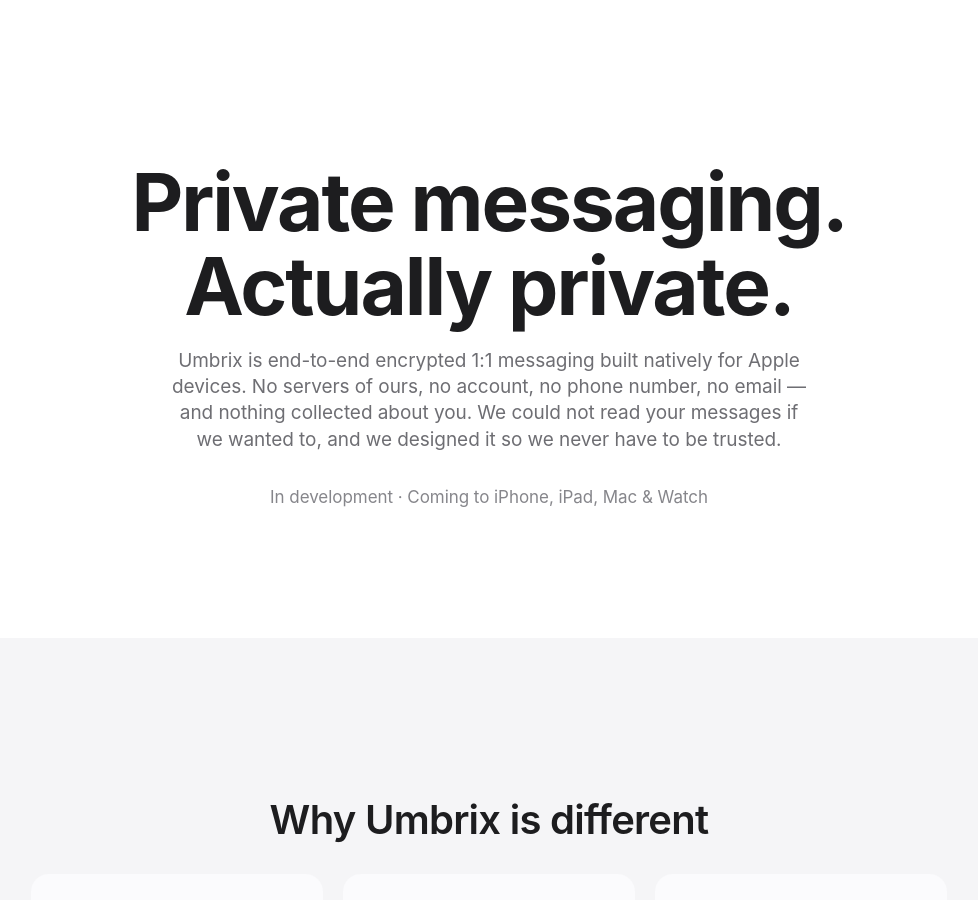
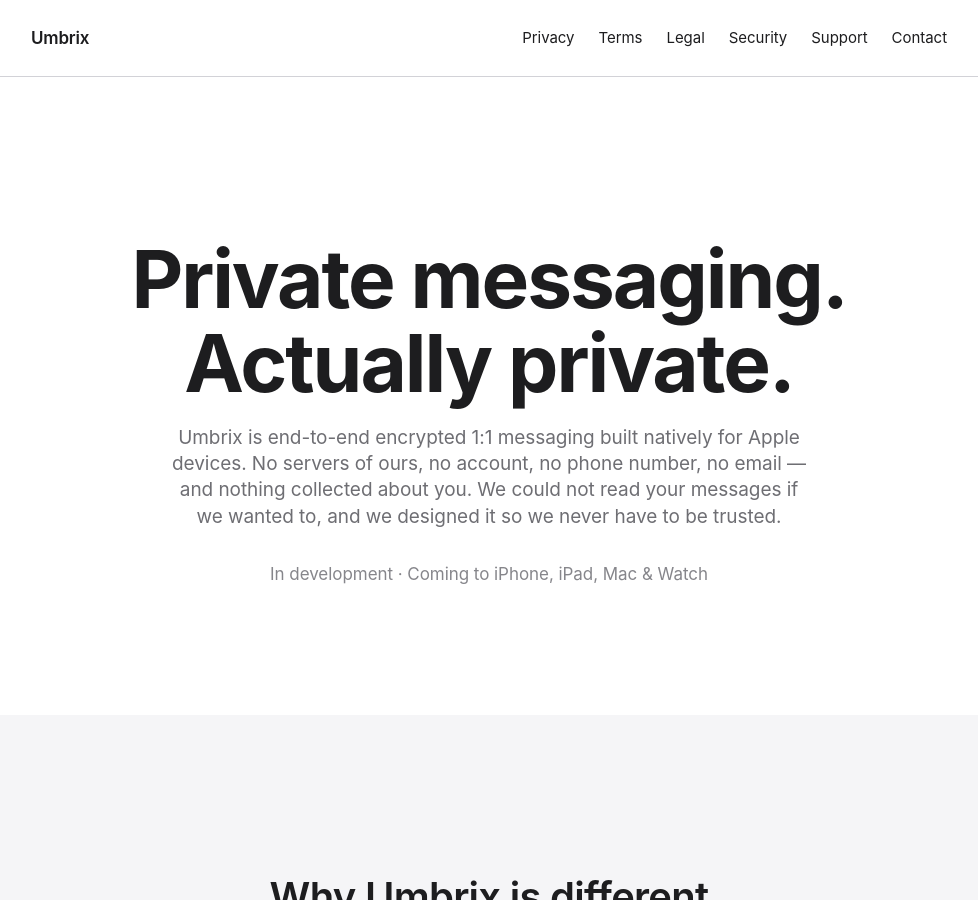
Before and after one commit to KhassinX/Umbrix-web, a Jekyll site: the page built from index.html, in a window 1280 px wide and 900 px high. Shown: the whole window, without its empty margins (151-1129 px from the left). Built offline with Jekyll 4.4.1, drawn with Linux system fonts in a browser that asks for light colours.

Commit message:
fix(web): header con wordmark hacia el home en todas las paginas
El markup del header faltaba pese a que primitives.css ya estilaba .site-header/.site-nav -> desde una pagina interna larga (legales/soporte) no habia forma visible de volver al home (solo el footer, al fondo). Agrego el <header> canonico: logo/wordmark 'Umbrix' clickeable hacia el home (locale-aware EN / ES) + nav reusando footer_nav. Skip-link salta la nav hacia #main (a11y). Sin cambios de CSS.

Co-Authored-By: Claude Opus 4.8 (1M context) <noreply@anthropic.com>

Claude-Session: https://claude.ai/code/session_01R1qeaCnXRHoZaVQ46j3aX2

```diff
--- a/_layouts/base.html
+++ b/_layouts/base.html
@@ -128,6 +128,26 @@
   {%- assign lang_key = page.lang | default: site.lang | default: 'en' -%}
   {%- assign ui = site.ui_strings[lang_key] | default: site.ui_strings.en -%}
   <a class="skip-link" href="#main">{{ ui.skip_to_main | default: 'Skip to content' }}</a>
+  {%- comment -%}
+    ── Header canónico: wordmark → home (clickable logo, la convención universal) + nav.
+    Antes faltaba el markup pese a que primitives.css ya estilaba `.site-header`/`.site-nav`,
+    así que desde una página larga (legales/soporte) no había forma visible de volver al home.
+    El link del logo es locale-aware (EN `/`, ES `/es/`). La nav reusa `footer_nav` (mismo set
+    arriba y abajo, DRY). El skip-link (arriba) salta esta nav hacia #main.
+  {%- endcomment -%}
+  <header class="site-header">
+    <div class="container">
+      <a class="logo" href="{% if page.lang == 'es' %}{{ '/es/' | relative_url }}{% else %}{{ '/' | relative_url }}{% endif %}">{{ site.title }}</a>
+      {%- assign hnav = site.footer_nav[lang_key] | default: site.footer_nav.en -%}
+      {%- if hnav %}
+      <nav class="site-nav" aria-label="{{ ui.primary_nav_label | default: 'Primary' }}">
+        {%- for item in hnav %}
+        <a href="{{ item.url | relative_url }}">{{ item.title }}</a>
+        {%- endfor %}
+      </nav>
+      {%- endif %}
+    </div>
+  </header>
   <main id="main">
     {{ content }}
   </main>
```
